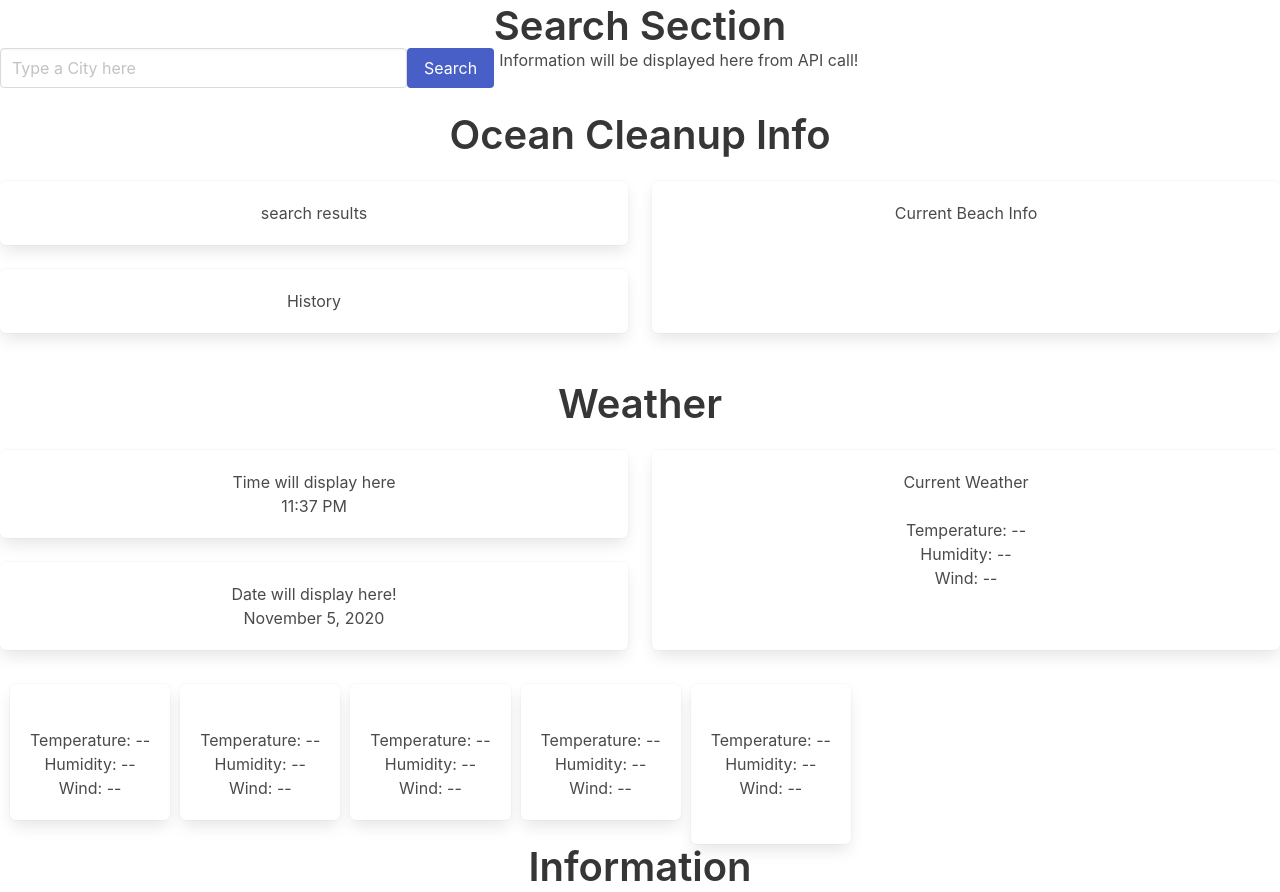
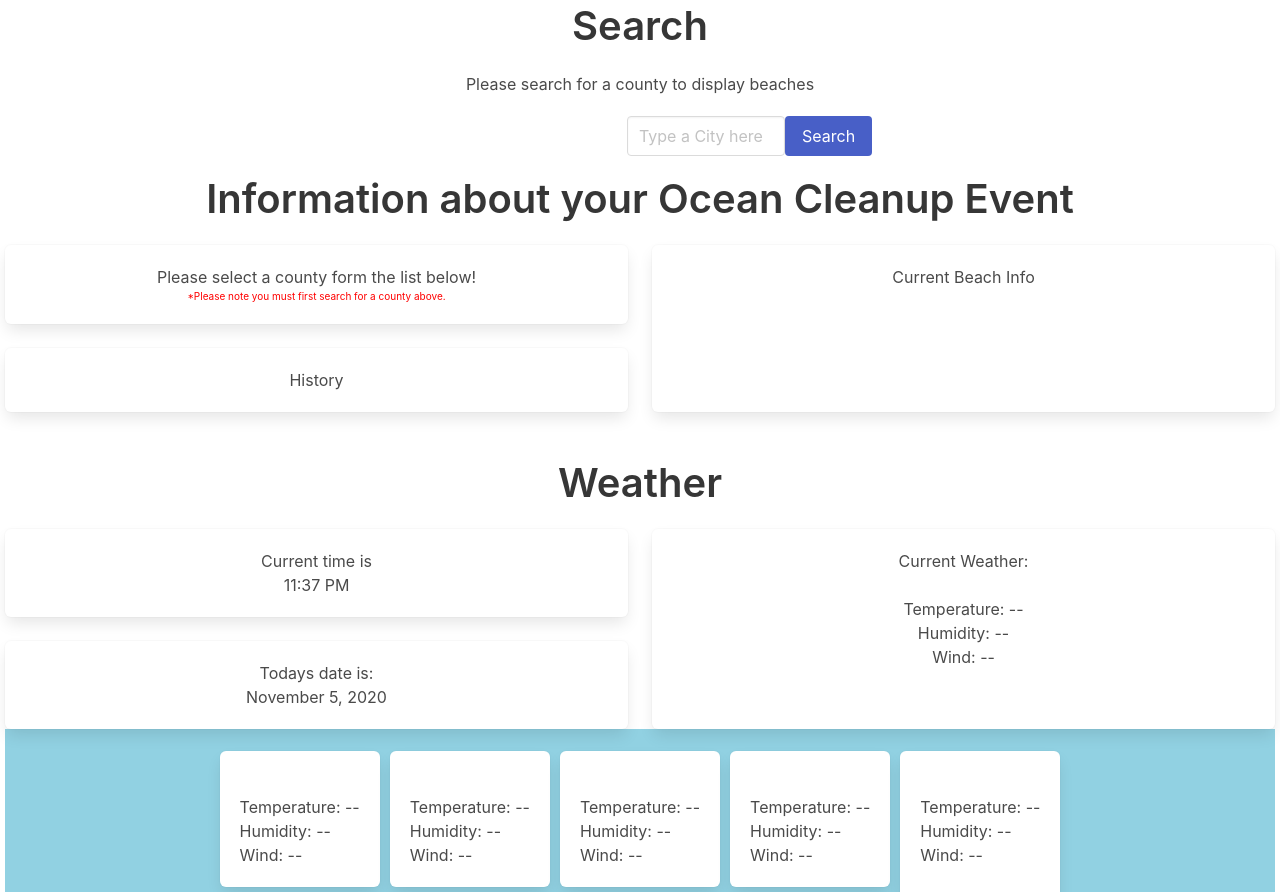
Before and after one commit to Marti369/Ocean-First, a plain HTML site: page index.html in a window 1280 px wide. Shown: the part 699-1591 px from the top of the page. Drawn offline with nearby package versions, Linux system fonts and the light colour scheme.

Commit message:
fix layout of search, addmore information and styles

```diff
--- a/assets/css/style.css
+++ b/assets/css/style.css
@@ -1,6 +1,20 @@
 * {
-    padding: 0;
+    padding: 0px;
     margin: 0;
+}
+
+:root {
+    --primary-color: rgb(78, 150, 209);
+    --secondary-color: rgb(160, 76, 76);
+}
+
+.searchSection {
+    padding: 20px;
+}
+
+body {
+    padding-left: 5px;
+    padding-right: 5px;
 }
 
 .jumbotron {
@@ -11,14 +25,8 @@
     background-size: cover;
     background-position: center;
     opacity: 0.7;
+    padding: 0px;
 }
-
-/* header {
-    padding: 20px;
-    font-family: 'Trebuchet MS', 'Lucida Sans Unicode', 'Lucida Grande', 'Lucida Sans', Arial, sans-serif;
-    background-color: white;
-    color: #ffffff;
-} */
 
 .header h1 {
     display: inline-block;
@@ -35,15 +43,15 @@ nav {
     position: sticky;
     position: -webkit-sticky;
     top: 0;
+}
 
-
-}
 header nav {
     margin: 7px 0;
     display: flex;
     flex-wrap: wrap;
     justify-content: space-between;
 }
+
 header nav ul {
     display: flex;
     flex-wrap: wrap;
@@ -51,22 +59,17 @@ header nav {
     align-items: center;
     list-style: none;
 }
+
 header nav ul li a {
     padding: 10px 15px;
     font-weight: 200;
     font-size: 1.55vw;
-    text-shadow: 0 0 10px rgba(0,0,0,0.5);
+    text-shadow: 0 0 10px rgba(0, 0, 0, 0.5);
 }
 
 header nav ul li a:hover {
     background: var(--primary-color);
     color: var(--secondary-color);
-    border-radius: 15px;
-    text-shadow:none;
-  }
-.search-html {
-    width: 100%;
-    display: inline-flex;
 }
 
 .buttons {
@@ -95,14 +98,58 @@ header nav {
 .footer footer {
     background-color: black;
 }
+
+
 /*
 .footer-color {
     background-color: black;
     padding: 55px;
     font-weight: 300;
 }*/
+
 .columns {
     margin-left: 5px;
     margin-top: 5px;
     margin-right: 5px;
 }
+
+.adjust {
+    justify-content: center;
+}
+
+.search-html {
+    width: 65%;
+    display: flex;
+    justify-content: center;
+    align-items: center;
+    padding-left: 602px;
+}
+
+#pastCity {
+    cursor: pointer
+}
+
+#cityname {
+    cursor: pointer
+}
+
+.smaller {
+    color: red;
+    font-size: 10px
+}
+
+.forecast {
+    display: flex;
+    justify-content: center;
+    background-color: rgba(114, 197, 218, 0.781);
+}
+
+@media screen and (max-width: 980px) {
+    .search-html {
+        width: 25%;
+        display: flex;
+        justify-content: center;
+        align-items: center;
+        padding-left: 25px;
+    }
+}
--- a/index.html
+++ b/index.html
@@ -6,6 +6,7 @@
     <meta name="viewport" content="width=device-width, initial-scale=1.0">
     <title>Ocean First</title>
     <link rel="stylesheet" href="https://cdn.jsdelivr.net/npm/bulma@0.9.1/css/bulma.min.css">
+
     <link rel="stylesheet" href="./assets/css/style.css">
 
 </head>
@@ -39,36 +40,36 @@
     </section>
 
     <div class="sectionTitle-1">
-        <h2 class="title is-2" id="search-html">Search Section</h2>
+        <h2 class="title is-2" id="search-html">Search</h2>
+        <p>Please search for a county to display beaches</p>
     </div>
 
-    <section class="searchSection">
+    <section class="searchSection adjust">
         <div class="search-html">
             <input class="input" type="text" placeholder="Type a City here" id="Primary-input">
             <div class="buttons">
                 <button id="submit" class="button is-link">Search</button>
             </div>
-            <aside class="api-results block">
-                <h2>Information will be displayed here from API call!</h2>
-            </aside>
+
     </section>
     <!-- section for city info API  -->
     <div class="sectionTitle-1 weather-title">
-        <h2 class="title is-2" id="weather-html">Ocean Cleanup Info</h2>
+        <h2 class="title is-2" id="weather-html">Information about your Ocean Cleanup Event</h2>
 
 
-        <div class="tile is-ancestor is-full">
+        <div class="tile is-ancestor is-full" id="text">
             <div class="tile is-vertical is-12 is-full">
                 <div class="tile">
                     <div class="tile is-parent is-vertical">
                         <article class="tile is-child box">
-                            <p> search results</p>
-                            <ul id="cityname"></ul>
+                            <p> Please select a county form the list below!</p>
+                            <p class="smaller">*Please note you must first search for a county above.</p>
+                            <ul id="cityname" class="is-hovered"></ul>
                             <!-- Put any content you want -->
                         </article>
                         <article class="tile is-child box">
                             <p>History</p>
-                            <ul id="pastCity"></ul>
+                            <ul id="pastCity" class="is-hovered"></ul>
                             <!-- Put any content you want -->
                         </article>
                     </div>
@@ -102,20 +103,19 @@
                 <div class="tile">
                     <div class="tile is-parent is-vertical">
                         <article class="tile is-child box">
-                            <p> Time will display here</p>
+                            <p> Current time is </p>
                             <h5 id="time"></h5>
+                        </article>
 
-                            <!-- Put any content you want -->
+                        <article class="tile is-child box">
+                            <p>Todays date is:</p>
+                            <h5 id="date"></h5>
                         </article>
-                        <article class="tile is-child box">
-                            <p>Date will display here!</p>
-                            <h5 id="date"></h5>
-                            <!-- Put any content you want -->
-                        </article>
+
                     </div>
                     <div class="tile is-parent">
                         <article class="tile is-child box">
-                            <p>Current Weather </p>
+                            <p>Current Weather: </p>
                             <h4 id="city">
                                 <h4>
                                     <img id="icon" />
@@ -126,16 +126,20 @@
                         </article>
                     </div>
                 </div>
+            </div>
+        </div>
+    </div>
     <!-- adding 5 forecast weather -->
     <!-- <p>7 Day Forecast goes here!</p> -->
 
-                <div class="tile is-parent">
+    <div class="tile is-parent temp-section forecast">
 
         <div class="columns">
             <div class="columns">
                 <article class="tile is-child box is-full ">
                     <img id="icon-0" />
-                                <h4 id="temp-0"> Temperature: -- <h4>
+                    <h4 id="temp-0"> Temperature: --
+                        <h4>
                             <h5 id="humidity-0"> Humidity: -- </h5>
                             <h5 id="wind-0"> Wind: -- </h5>
                 </article>
@@ -144,7 +148,8 @@
             <div class="columns">
                 <article class="tile is-child box is-full ">
                     <img id="icon-8" />
-                                <h4 id="temp-8"> Temperature: -- <h4>
+                    <h4 id="temp-8"> Temperature: --
+                        <h4>
                             <h5 id="humidity-8"> Humidity: -- </h5>
                             <h5 id="wind-8"> Wind: -- </h5>
                 </article>
@@ -154,7 +159,8 @@
             <div class="columns">
                 <article class="tile is-child box is-full ">
                     <img id="icon-16" />
-                                <h4 id="temp-16"> Temperature: -- <h4>
+                    <h4 id="temp-16"> Temperature: --
+                        <h4>
                             <h5 id="humidity-16"> Humidity: -- </h5>
                             <h5 id="wind-16"> Wind: -- </h5>
                 </article>
@@ -164,30 +170,25 @@
             <div class="columns">
                 <article class="tile is-child box is-full ">
                     <img id="icon-24" />
-                                <h4 id="temp-24"> Temperature: -- <h4>
+                    <h4 id="temp-24"> Temperature: --</h4>
                     <h5 id="humidity-24"> Humidity: -- </h5>
                     <h5 id="wind-24"> Wind: -- </h5>
                 </article>
-
             </div>
 
             <div class="columns">
                 <article class="tile is-child box is-full ">
                     <img id="icon-32" />
-                                <h4 id="temp-32"> Temperature: -- <h4>
+                    <h4 id="temp-32"> Temperature: -- </h4>
                     <h5 id="humidity-32"> Humidity: -- </h5>
                     <h5 id="wind-32"> Wind: -- </h5>
                 </article>
+            </div>
 
+        </div>
     </div>
 
 
-                        <!-- Put any content you want -->
-
-                    </div>
-                </div>
-            </div>
-        </div>
     <div class="sectionTitle-1" id="footerd">
         <h2 class="title is-2 info-title" id="information-html">Information</h2>
         <div class="tile is-ancestor">
@@ -196,24 +197,21 @@
                     <div class="tile is-parent is-vertical">
                         <article class="tile is-child notification is-primary">
                             <!--Light green section-->
-                                <p class="title">WHY SO MANY OF US WANTED TO BELIEVE IN AN OCEAN CLEANUP SYSTEM THAT
-                                    JUST BROKE</p>
-                                <p class="subtitle">A much-lauded multimillion-dollar device intended to purge the
-                                    Pacific Ocean
-                                    of its plastic waste has broken, as experts suspected it would, NBC News reports.
-                                    The device is now being towed to port in Hawaii for repairs, highlighting how a
-                                    project’s
-                                    hype says more about our expectations than about its likelihood of success.</br>
-                                    <a href="https://www.theverge.com/2019/1/9/18175940/ocean-cleanup-breaks-plastic-pollution-silicon-valley-boyan-slat-wilson"
-                                        target="blank">Click Here</a> to read the entire article.</p>
+                            <p class="title">WHY SO MANY OF US WANTED TO BELIEVE IN AN OCEAN CLEANUP SYSTEM THAT JUST BROKE</p>
+                            <p class="subtitle">A much-lauded multimillion-dollar device intended to purge the Pacific Ocean of its plastic waste has broken, as experts suspected it would, NBC News reports. The device is now being towed to port in Hawaii for repairs, highlighting
+                                how a project’s hype says more about our expectations than about its likelihood of success.</br>
+                                <a href="https://www.theverge.com/2019/1/9/18175940/ocean-cleanup-breaks-plastic-pollution-silicon-valley-boyan-slat-wilson" target="blank">Click Here</a> to read the entire article.</p>
                         </article>
                         <article class="tile is-child notification is-warning">
                             <p class="title">Companies that Contribute to Ocean Clean to create products</p>
-                                <p>Patagonia</br>
-                                    Bureo </br>
-                                    4ocean<br>
-                                    Adidas and many more...
-                                </p>
+                            <ul>
+                                <li>Norton Paint</li>
+                                <li>Unifi Spins</li>
+                                <li>Method</li>
+                                <li>Pharrell William & G-Star Raw</li>
+                                <li>Adidas and many more...</li>
+                                <li><a href="https://www.seagoinggreen.org/blog/6-companies-that-converted-ocean-pollution-into-innovative-products>" target="blank">Click Here</a> to read the entire article.</li>
+                            </ul>
                         </article>
                     </div>
                     <!--Blue section with Picture-->
@@ -222,8 +220,7 @@
                             <p class="title">Examples of Plastic Trash found in Oceans</p>
                             <p class="subtitle">Photo by: The Ocean Cleanup</p>
                             <figure class="image is-4by3">
-                                    <img src="./assets/img/plastic_trash.png"
-                                        alt="pieces of plastic trash found in the ocean">
+                                <img src="./assets/img/plastic_trash.png" alt="pieces of plastic trash found in the ocean">
                             </figure>
                             </br>
                             <figure class="image is-4by3">
@@ -236,11 +233,8 @@
                     <article class="tile is-child notification is-danger">
                         <p class="title">Commonwealth unites to end scourge of plastic</p>
                         <div class="content">
-                                <p>Countries from across the Commonwealth have today pledged
-                                    to eliminate avoidable single use plastic in an ambitious
-                                    bid to clean up the world’s oceans.
-                                    <a
-                                        href="https://www.gov.uk/government/news/commonwealth-unites-to-end-scourge-of-plastic">Click
+                            <p>Countries from across the Commonwealth have today pledged to eliminate avoidable single use plastic in an ambitious bid to clean up the world’s oceans.
+                                <a href="https://www.gov.uk/government/news/commonwealth-unites-to-end-scourge-of-plastic">Click
                                         Here</a> to read more from this article!</p>
                         </div>
                     </article>
@@ -250,33 +244,16 @@
             <div class="tile is-parent">
                 <article class="tile is-child notification is-success">
                     <div class="content">
-                            <p class="title">11 ocean-friendly companies like Patagonia and Adidas that are
-                                removing plastic from our seas and transforming it into cool new products</p>
+                        <p class="title">11 ocean-friendly companies like Patagonia and Adidas that are removing plastic from our seas and transforming it into cool new products</p>
                         <div class="content">
                             <p>
-                                    From sunglasses to skateboards, the array of products being made from recycled ocean
-                                    plastics is growing so rapidly it's dizzying. No, really: Since I began putting this
-                                    article together the other day, at least three such products have landed on my desk,
-                                    and my inbox has probably seen twice as many emails alerting me to this brand or
-                                    that now
-                                    using recycled ocean plastics in some way.
-                                    If you're having trouble figuring out which brands to support in these endeavors,
-                                    the short
-                                    answer is: all of them. (Unless they're selling absolute junk that'll likely end up
-                                    back in the
-                                    ocean anyway, or shamelessly hawking snake oil.) It's impossible to fathom how much
-                                    plastic is really
-                                    in the ocean. Though the Ellen MacArthur Foundation and the World Economic Forum
-                                    make claims suggesting that by 2050
-                                    there may be more plastic than fish in the sea, we can't exactly count all the fish
-                                    in the sea. What we can roughly
-                                    gather is how much plastic we continue to produce, which, according to a report by
-                                    PlasticsEurope, totaled about 384
-                                    million tons in 2018 alone (up from about 369 million tons in 2017).<br>
-                                    <a
-                                        href="https://www.businessinsider.com/companies-that-use-recycled-ocean-plastic-in-products">Click
-                                        Here</a>
-                                    to read this amazing article!
+                                From sunglasses to skateboards, the array of products being made from recycled ocean plastics is growing so rapidly it's dizzying. No, really: Since I began putting this article together the other day, at least three such products have landed on my desk,
+                                and my inbox has probably seen twice as many emails alerting me to this brand or that now using recycled ocean plastics in some way. If you're having trouble figuring out which brands to support in these endeavors, the
+                                short answer is: all of them. (Unless they're selling absolute junk that'll likely end up back in the ocean anyway, or shamelessly hawking snake oil.) It's impossible to fathom how much plastic is really in the ocean. Though
+                                the Ellen MacArthur Foundation and the World Economic Forum make claims suggesting that by 2050 there may be more plastic than fish in the sea, we can't exactly count all the fish in the sea. What we can roughly gather
+                                is how much plastic we continue to produce, which, according to a report by PlasticsEurope, totaled about 384 million tons in 2018 alone (up from about 369 million tons in 2017).<br>
+                                <a href="https://www.businessinsider.com/companies-that-use-recycled-ocean-plastic-in-products">Click
+                                        Here</a> to read this amazing article!
                             </p>
                         </div>
                     </div>
@@ -286,8 +263,11 @@
     </div>
     <script src="https://cdnjs.cloudflare.com/ajax/libs/moment.js/2.24.0/moment.min.js"></script>
     <script src="./assets/js/script.js"></script>
+
 </body>
+
 <br>
+
 <footer class="footer-color has-background-black has-text-link-dark">
     <div class="content has-text-centered is-size-3">
         <p>
```
Also changed, not shown: assets/js/script.js (+16 -16 lines). Lines whose indentation alone changed are shown as unchanged.
